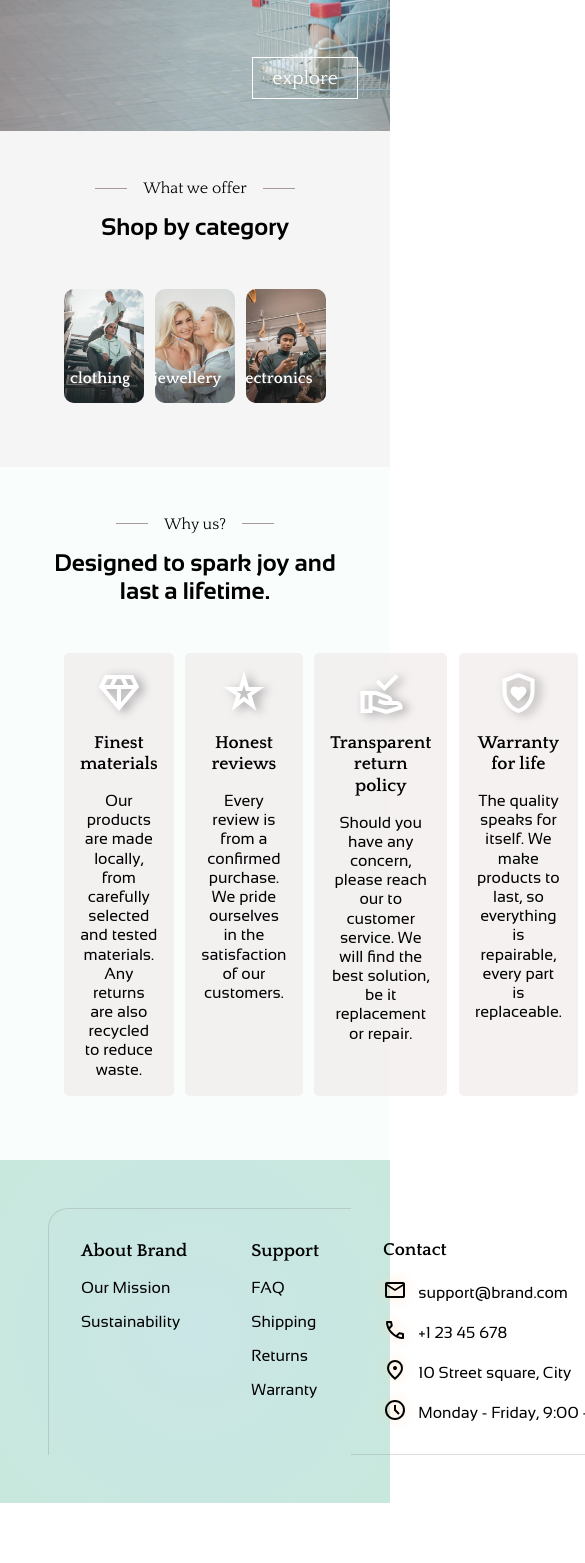
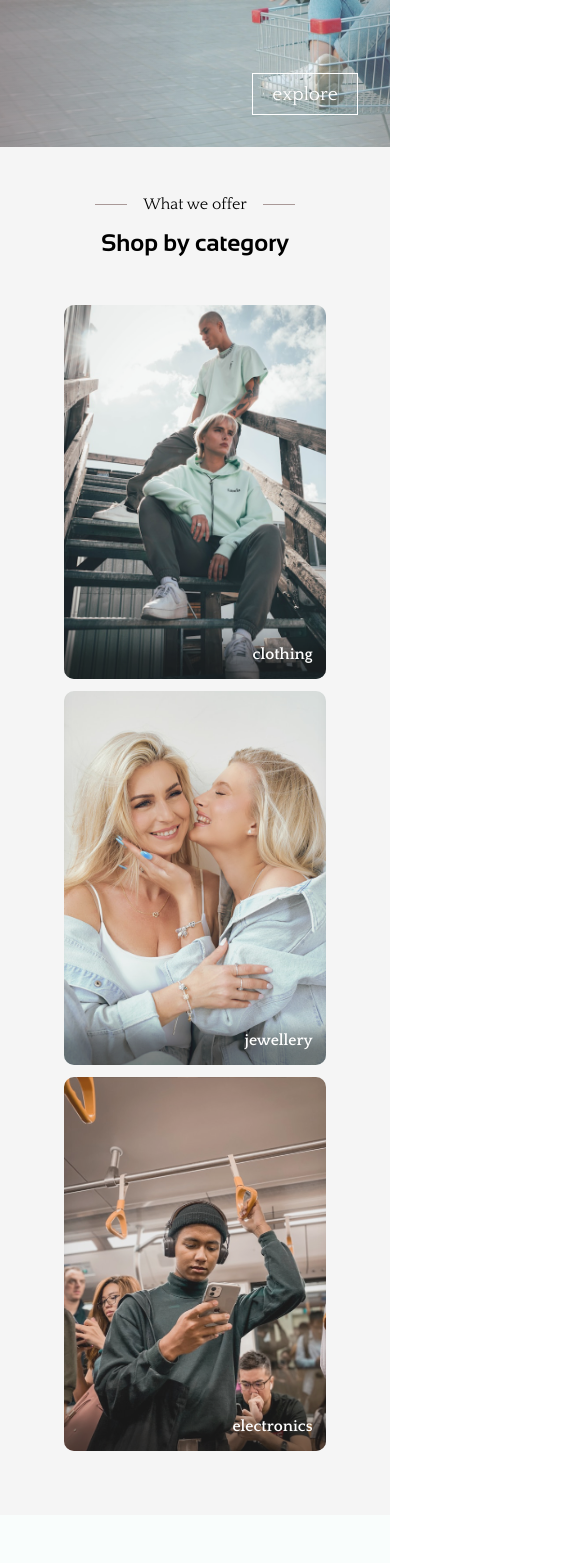
Before and after one commit to Katalout/shopping-cart, a React (Vite) app: page / in a window 390 px wide. Shown: the part 340-1903 px from the top of the page, 585 px wide, since content can reach past the window. Before the commit the page ends 1843 px from the top, so only its background shows below. Built offline with nearby package versions, Linux system fonts and the light colour scheme; no server answers.

Commit message:
Start with responsiveness

```diff
--- a/src/App.css
+++ b/src/App.css
@@ -67,6 +67,7 @@ p {
 }
 
 a {
+
   text-decoration: none;
   color: black;
 }
@@ -78,11 +79,12 @@ nav {
   position: sticky;
   top: 0;
   background-image: radial-gradient(circle, rgba(200 232 221) 0%, rgba(219 219 219) 100%);
-  padding: 0.5rem 1rem;
+  padding: 1rem;
   z-index: 1;
   font-family: var(--font-heading);
 
-  & a {
+  & ul a {
+    font-size: large;
     text-transform: uppercase;
   }
 
@@ -102,6 +104,12 @@ nav {
       cursor: pointer;
     }
   }
+}
+
+nav li a:hover,
+nav img:hover {
+  display: block;
+  transform: scale(1.1);
 }
 
 section {
@@ -148,16 +156,47 @@ main section:nth-child(2n-1) {
 }
 
 section.categories {
-  background-color: whitesmoke;
+  display: flex;
+  flex-direction: column;
+  align-items: stretch;
 }
 
 section.whyus {
   background-color: #f9fdfc;
 }
 
+
+
+.cart {
+  background-color: #f9fdfc;
+  padding: 0 5rem;
+  letter-spacing: 5%;
+
+  & .carttitle {
+    margin-bottom: 2rem;
+  }
+
+  & h2 {
+    font-family: var(--font-heading);
+  }
+
+  & p {
+    font-family: var(--font-body);
+  }
+}
+
+footer {
+  padding: 3rem;
+  background-color: #cfe3dc57;
+  background-image: radial-gradient(circle, rgb(200 232 221 / 54%) 0%, rgb(219 219 219 / 32%) 100%);
+
+}
+
 section.support {
-  background-color: #5f9ea052;
-  background-image: radial-gradient(circle, #c3fdff30 0%, rgba(200 232 221) 100%);
+  box-shadow: 4px 5px 11px #a7a4a491;
+  border-radius: 30px 5px;
+  padding: 2rem;
+  background-color: rgb(200 232 221 / 49%);
   display: grid;
   grid-template-columns: 1fr 1fr 1fr 2fr;
   justify-items: center;
@@ -170,9 +209,13 @@ section.support {
 
   & ul {
     width: max-content;
-    padding: 2rem;
 
-    &:first-child {
+    &:last-child {
+      grid-column: 4;
+
+    }
+
+    /*  &:first-child {
       border-radius: 20px 0;
       border: 1px solid #80808045;
       border-bottom: none;
@@ -184,14 +227,7 @@ section.support {
       border-top: 1px solid #80808045;
     }
 
-    &:last-child {
-      border-radius: 20px 0;
-      grid-column: 4;
-      border: 1px solid #80808045;
-      border-top: none;
-      border-left: none;
-
-    }
+     */
   }
 
   & li {
@@ -213,16 +249,3 @@ section.support {
 
   }
 }
-
-.cart {
-  background-color: #f9fdfc;
-  padding: 0 5rem;
-
-  & h2 {
-    font-family: var(--font-heading);
-  }
-
-  & p {
-    font-family: var(--font-body);
-  }
-}
--- a/src/Components/Card/Card.module.css
+++ b/src/Components/Card/Card.module.css
@@ -85,6 +85,7 @@
     background-color: #d2b3ac4a;
     border-radius: 10px;
     padding: 1rem;
+    letter-spacing: 5%;
 
     & h3,
     button {
@@ -137,6 +138,7 @@
     align-items: center;
     background-color: transparent;
     font-family: var(--font-body);
+    font-size: large;
     gap: 0.9rem;
 
     & button {
--- a/src/Components/Cart/Cart.jsx
+++ b/src/Components/Cart/Cart.jsx
@@ -10,8 +10,7 @@ export default function Cart() {
         (previous, current) => {
             let sum = previous + (current.count * current.price);
             return sum;
-        },
-        0,
+        }, 0,
     );
 
     function countItems() {
@@ -22,20 +21,30 @@ export default function Cart() {
 
     let cartCount = countItems();
 
+    const clearCart = () => {
+        if (window.confirm("Are you sure you want to remove everything from your cart?")) {
+            let newCart = {};
+            setCart(newCart);
+        }
+    }
+
     return (
         <div className="cart">
             {(cartArray.length > 0) ?
                 <section>
-                    <h2>Items in your cart</h2>
+                    <h2 className="carttitle">Items in your cart</h2>
                     <div className={styles.cartContainer}>
                         <div className={styles.cartItems}>{cartArray.map(item => <Card key={item.id} data={item} inCart={true} />)}
                         </div>
+                        <aside>
                             <div className={styles.summary}>
                                 <h2>Order summary</h2>
                                 <p>Items:<span>{cartCount}</span></p>
                                 <p className={styles.total}>Total:<span>{total} €</span></p>
                                 <button className={styles.checkout}>Checkout</button>
                             </div>
+                            <button onClick={clearCart}>Clear cart</button>
+                        </aside>
                     </div>
 
                 </section>
--- a/src/Components/Cart/Cart.module.css
+++ b/src/Components/Cart/Cart.module.css
@@ -14,8 +14,10 @@
 }
 
 .summary {
+    position: sticky;
+    top: 4rem;
     padding: 1.5rem;
-    background-color: #7fffd49e;
+    background-color: #76edc59e;
     height: max-content;
     border-radius: 10px;
     display: flex;
@@ -42,14 +44,13 @@
         font-size: medium;
         font-weight: bold;
         padding: 1rem 0.5rem;
-        background-color: #f7aeb9;
+        background-color: #e5a1ab;
 
         border: none;
         box-shadow: 4px 4px 7px -1px #aaa0a047;
         border-radius: 5px;
         width: auto;
         color: #ffffff;
-        text-shadow: 0px 0px -5px #000000;
         letter-spacing: 18%;
         text-transform: uppercase;
 
--- a/src/Components/Footer/Footer.jsx
+++ b/src/Components/Footer/Footer.jsx
@@ -19,6 +19,7 @@ function Footer() {
                     <li><svg xmlns="http://www.w3.org/2000/svg" height="24px" viewBox="0 -960 960 960" width="24px" fill="#1f1f1f"><path d="m612-292 56-56-148-148v-184h-80v216l172 172ZM480-80q-83 0-156-31.5T197-197q-54-54-85.5-127T80-480q0-83 31.5-156T197-763q54-54 127-85.5T480-880q83 0 156 31.5T763-763q54 54 85.5 127T880-480q0 83-31.5 156T763-197q-54 54-127 85.5T480-80Zm0-400Zm0 320q133 0 226.5-93.5T800-480q0-133-93.5-226.5T480-800q-133 0-226.5 93.5T160-480q0 133 93.5 226.5T480-160Z" /></svg>Monday - Friday, 9:00 - 17:00</li>
                 </ul>
             </section>
+
         </footer>
     )
 
--- a/src/Components/Home/Home.jsx
+++ b/src/Components/Home/Home.jsx
@@ -33,7 +33,7 @@ export default function Home() {
             <section className="categories">
                 <p className="sectionLabel">What we offer</p>
                 <h2 className="sectionTitle">Shop by category</h2>
-                <div className={styles.cardWrapper}>
+                <div className={styles.catCardWrapper}>
                     <CategoryCard title="clothing" img={clothes} />
                     <CategoryCard title="jewellery" img={jewellery} />
                     <CategoryCard title="electronics" img={electronics} />
--- a/src/Components/Home/Home.module.css
+++ b/src/Components/Home/Home.module.css
@@ -64,11 +64,23 @@
 
 }
 
+.catCardWrapper {
+    display: grid;
+    grid-template-columns: repeat(auto-fit, minmax(200px, 1fr));
+    gap: 3vw;
+    align-content: center;
+    padding: 1rem;
+    justify-items: stretch;
+}
+
 .cardWrapper {
     display: flex;
+    flex-wrap: wrap;
     gap: 3vw;
     padding: 1rem;
 }
+
+
 
 
 
```
Also changed, not shown: 1 other file (tests, documents, lock files or other folders). Lines whose indentation alone changed are shown as unchanged.
